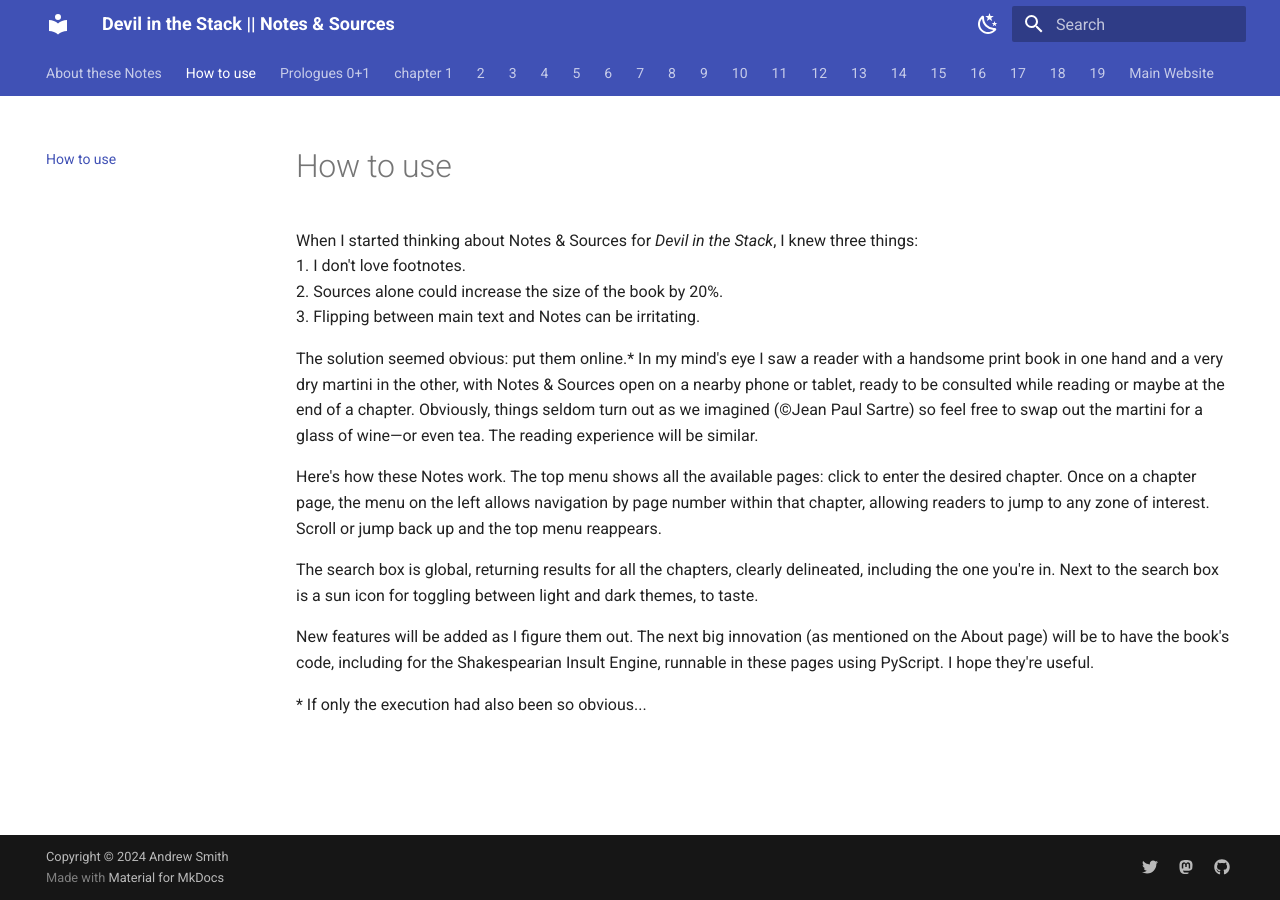
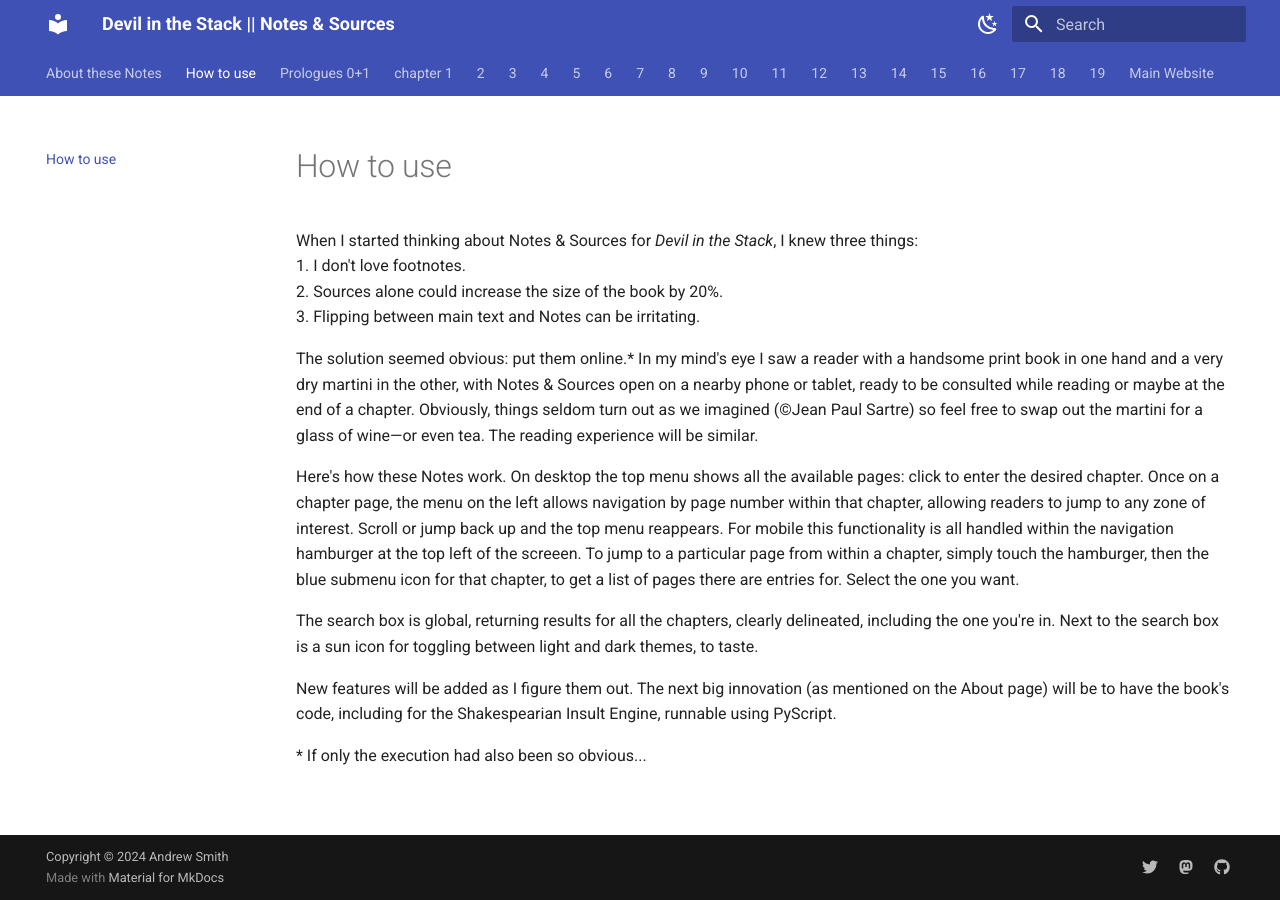
Before and after one commit to zappascout/devil_notes-sources, an MkDocs documentation site: the page built from docs/instructions.md, in a window 1280 px wide. Built offline with MkDocs 1.6.1 and Material for MkDocs 9.7.7, drawn with Linux system fonts in a browser that asks for light colours.

Commit message:
add info about navigating in mobile...

```diff
--- a/docs/instructions.md
+++ b/docs/instructions.md
@@ -5,29 +5,10 @@ When I started thinking about Notes & Sources for *Devil in the Stack*, I knew t
 
 The solution seemed obvious: put them online.\* In my mind's eye I saw a reader with a handsome print book in one hand and a very dry martini in the other, with Notes & Sources open on a nearby phone or tablet, ready to be consulted while reading or maybe at the end of a chapter. Obviously, things seldom turn out as we imagined (©Jean Paul Sartre) so feel free to swap out the martini for a glass of wine—or even tea. The reading experience will be similar.
 
-Here's how these Notes work. The top menu shows all the available pages: click to enter the desired chapter. Once on a chapter page, the menu on the left allows navigation by page number within that chapter, allowing readers to jump to any zone of interest. Scroll or jump back up and the top menu reappears.
+Here's how these Notes work. On desktop the top menu shows all the available pages: click to enter the desired chapter. Once on a chapter page, the menu on the left allows navigation by page number within that chapter, allowing readers to jump to any zone of interest. Scroll or jump back up and the top menu reappears. For mobile this functionality is all handled within the navigation hamburger at the top left of the screeen. To jump to a particular page from within a chapter, simply touch the hamburger, then the blue submenu icon for that chapter, to get a list of pages there are entries for. Select the one you want.
 
 The search box is global, returning results for all the chapters, clearly delineated, including the one you're in. Next to the search box is a sun icon for toggling between light and dark themes, to taste.
 
-New features will be added as I figure them out. The next big innovation (as mentioned on the About page) will be to have the book's code, including for the Shakespearian Insult Engine, runnable in these pages using PyScript. I hope they're useful.
+New features will be added as I figure them out. The next big innovation (as mentioned on the About page) will be to have the book's code, including for the Shakespearian Insult Engine, runnable using PyScript.
 
 \* If only the execution had also been so obvious...
-
-
-
-
-
-<!-- why is this here? don't like footnotes -->
-
-<!-- This page will explain how to use these Notes & Sources. Expected online July 23 -->
-
-<!--
-EXPLAIN how to navigate the Note & Sources
-top menus vs left menu
-search
-
-code repo
-links to learning resources on website
-prologues together
-then chapters
-contact with probs -->
```
